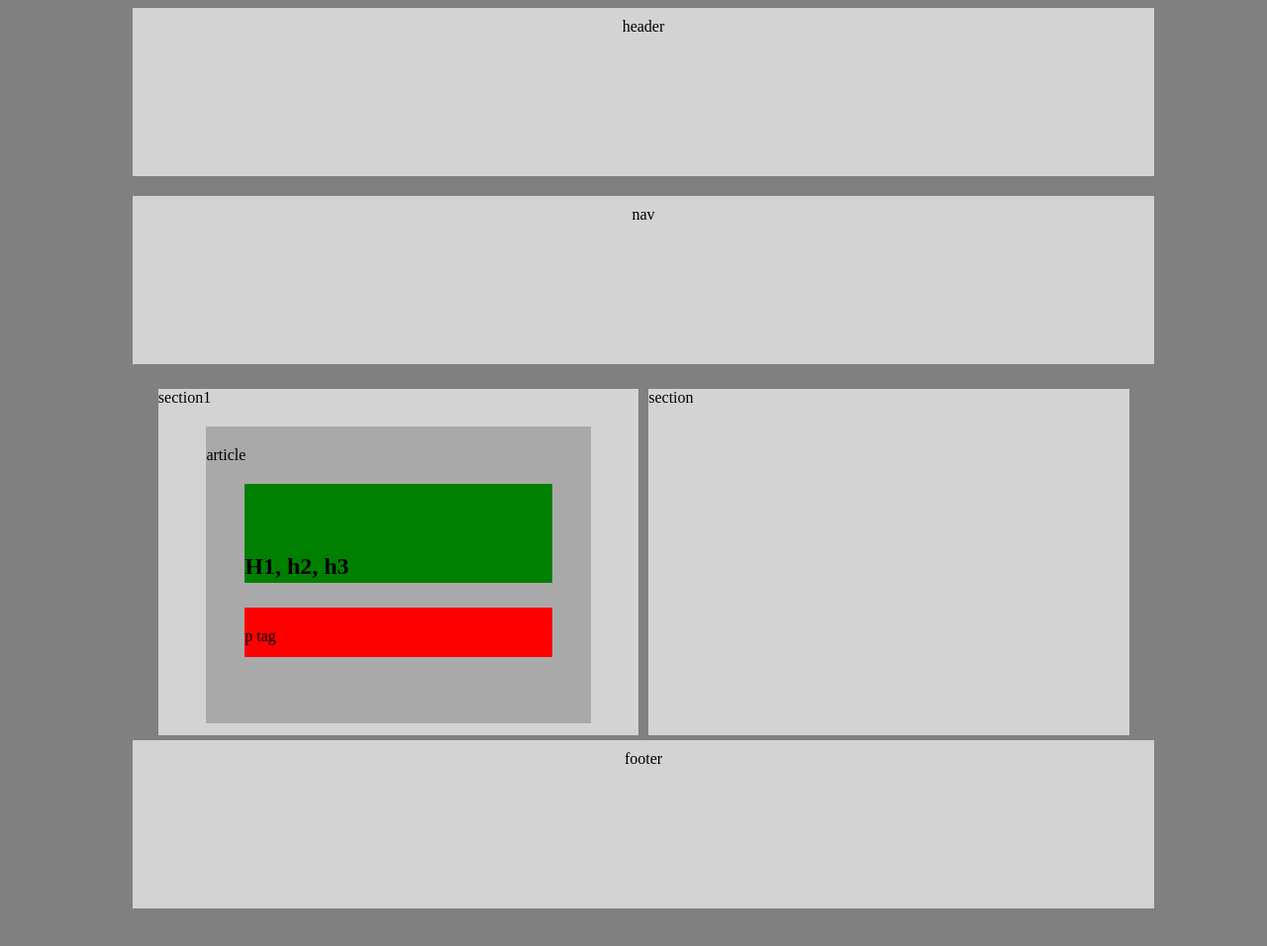
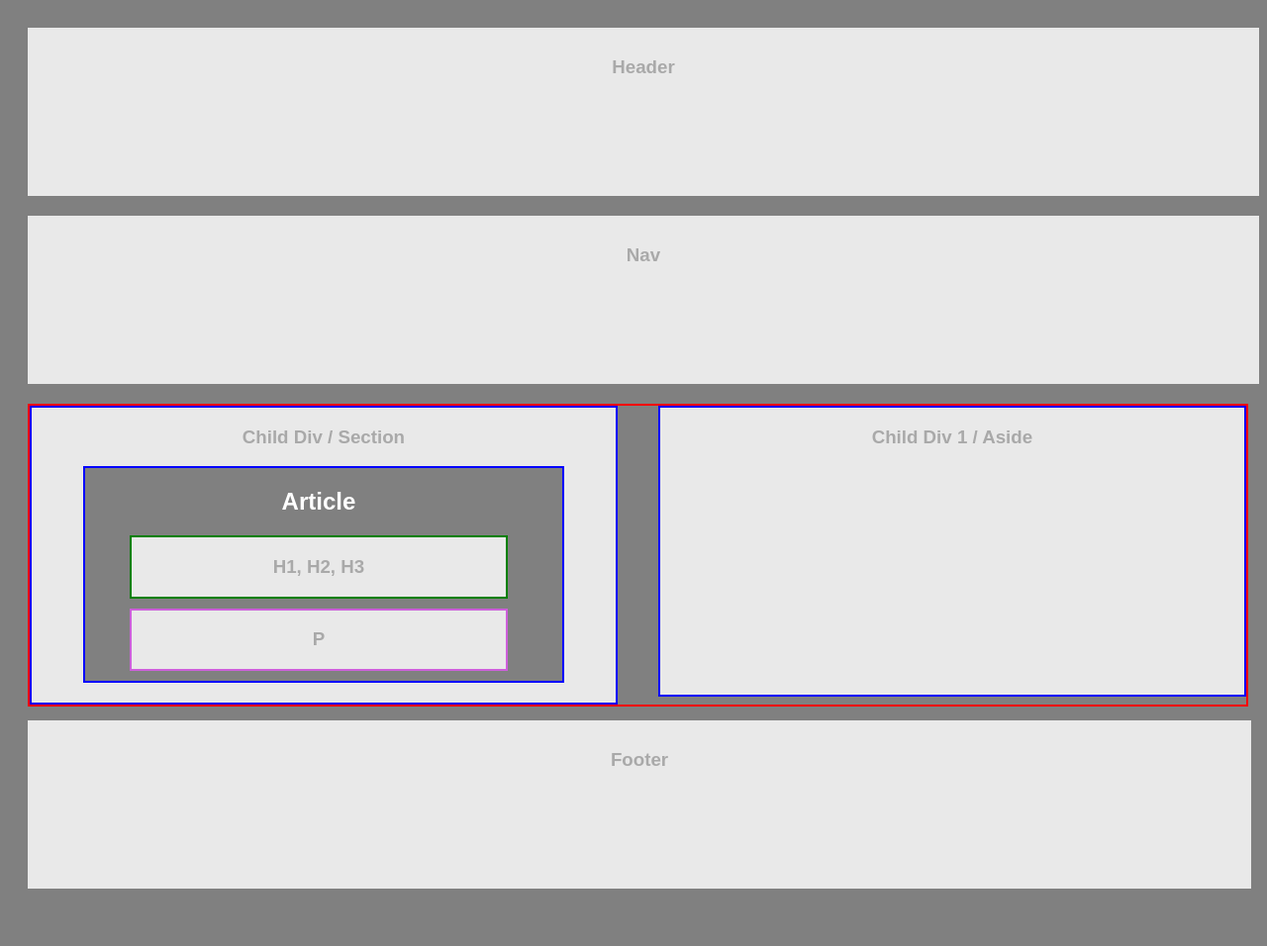
Before and after one commit to shornbeek/HW-Wireframe, a plain HTML site: page index.html in a window 1280 px wide. Shown: the whole page at 99% size. After the commit the page ends 898 px from the top, so only its background shows below. Drawn offline with Linux system fonts and the light colour scheme.

Commit message:
final HW project wire frame

```diff
--- a/index.html
+++ b/index.html
@@ -9,6 +9,47 @@
 </head>
 <body>
 
+  <header>
+      <h3>Header</h3>
+    </header>
+
+  <nav>
+    <h3>Nav</h3>
+  </nav>
+
+  <div class="parent-div">
+
+   <div class="child-div">
+  <h3>Child Div / Section</h3>
+  <div class="article">
+      <h2>Article</h2>
+      <div class="h123">
+          <h3>H1, H2, H3</h3>
+
+          </div>
+          <div class="p">
+              <h3>P</h3>
+
+      </div>
+    </div>
+   </div>
+
+   <div class="child-div1">
+      <h3>Child Div 1 / Aside</h3>
+  </div>
+
+  </div>
+
+  <footer class="footer">
+      <h3>Footer</h3>
+  </footer>
+</body>
+
+
+
+</html>
+
+  <!-- Attempt 2 -
 <div class="con">
     <header>header</header>
     <nav>nav</nav>
@@ -29,17 +70,16 @@
 
 
   </div>
-</div>
+</div> -->
 
 
 
 
-</body>
-</html>
 
 
 
-  <!--
+  <!-- Attempt 1 -
+
  <div class="container">
     <header>header</header>
     <nav>nav</nav>
--- a/style.css
+++ b/style.css
@@ -1,33 +1,117 @@
 header {
     width: 100%;
     height: 150px;
-    background-color: lightgray;
+    background-color: rgb(233, 233, 233);
     text-align: center;
     padding: 10px;
     vertical-align: middle;
     margin-bottom: 20px;
-}
-
-.con  {
- width: 80%;
- margin: 0 10% 20% 10%;
-
-}
-
-body {
-    background-color: gray;
+    position: block;
 }
 
 nav {
     width: 100%;
     height: 150px;
-    background-color: lightgray;
+    background-color: rgb(233, 233, 233);
     text-align: center;
     padding: 10px;
     vertical-align: middle;
     margin-bottom: 20px;
+    position: block;
+}
+
+.footer {
+    width: 95%;
+    height: 150px;
+    background-color: rgb(233, 233, 233);
+    text-align: center;
+    padding: 10px;
+    vertical-align: middle;
+    margin-top: 320px;
+    position: absolute;
+
+}
+
+/* .con  {
+ width: 80%;
+ margin: 0 10% 20% 10%;
+
+} */
+
+body {
+    background-color: gray;
+    padding: 20px;
+
+}
+
+
+.parent-div {
+    margin: 0 auto;
+    width: 96%;
+    border: 2px solid red;
+    position: absolute;
+}
+
+.child-div {
+    margin: 0 auto;
+    width: 48%;
+    border: 2px solid blue;
+    background-color: rgb(233, 233, 233);
+    float: left;
     position: relative;
+    padding: 0px 20px -10px 10px;
+
 }
+
+.child-div1 {
+    margin: 0 auto;
+    width: 48%;
+    height: 290px;
+    border: 2px solid blue;
+    background-color: rgb(233, 233, 233);
+    float: right;
+}
+
+.article {
+    margin: 0 auto;
+    width: 80%;
+    border: 2px solid blue;
+    background-color: gray;
+    padding: 0 10px 10px 0;
+    margin-bottom: 20px;
+    position: relative;
+    color: white;
+    font-family: sans-serif;
+    text-align: center;
+
+}
+
+.h123 {
+    margin: 10px auto;
+    padding: 10px auto;
+    width: 80%;
+    border: 2px solid green;
+    position: relative;
+    background-color: rgb(233, 233, 233);
+}
+
+.p {
+    margin: 0 auto;
+    width: 80%;
+    border: 2px solid rgb(205, 95, 219);
+    position: relative;
+    background-color: rgb(233, 233, 233);
+
+}
+
+h3 {
+    text-align: center;
+    font-family: sans-serif;
+    color:darkgray;
+}
+
+
+
 
 /* .section {
     width: 48%;
@@ -38,7 +122,7 @@ nav {
 
 } */
 
-.section1 {
+/* .section1 {
     width: 48%;
     height: 350px;
     background-color: lightgray;
@@ -89,18 +173,6 @@ p {
 }
 
 
-footer {
-    width: 100%;
-    height: 150px;
-    background-color: lightgray;
-    text-align: center;
-    padding: 10px;
-    vertical-align: middle;
-    margin-bottom: 20px;
-    overflow: auto;
-    margin-bottom: 20%;
-    margin-top: 20px
-}
 
 
 
```
